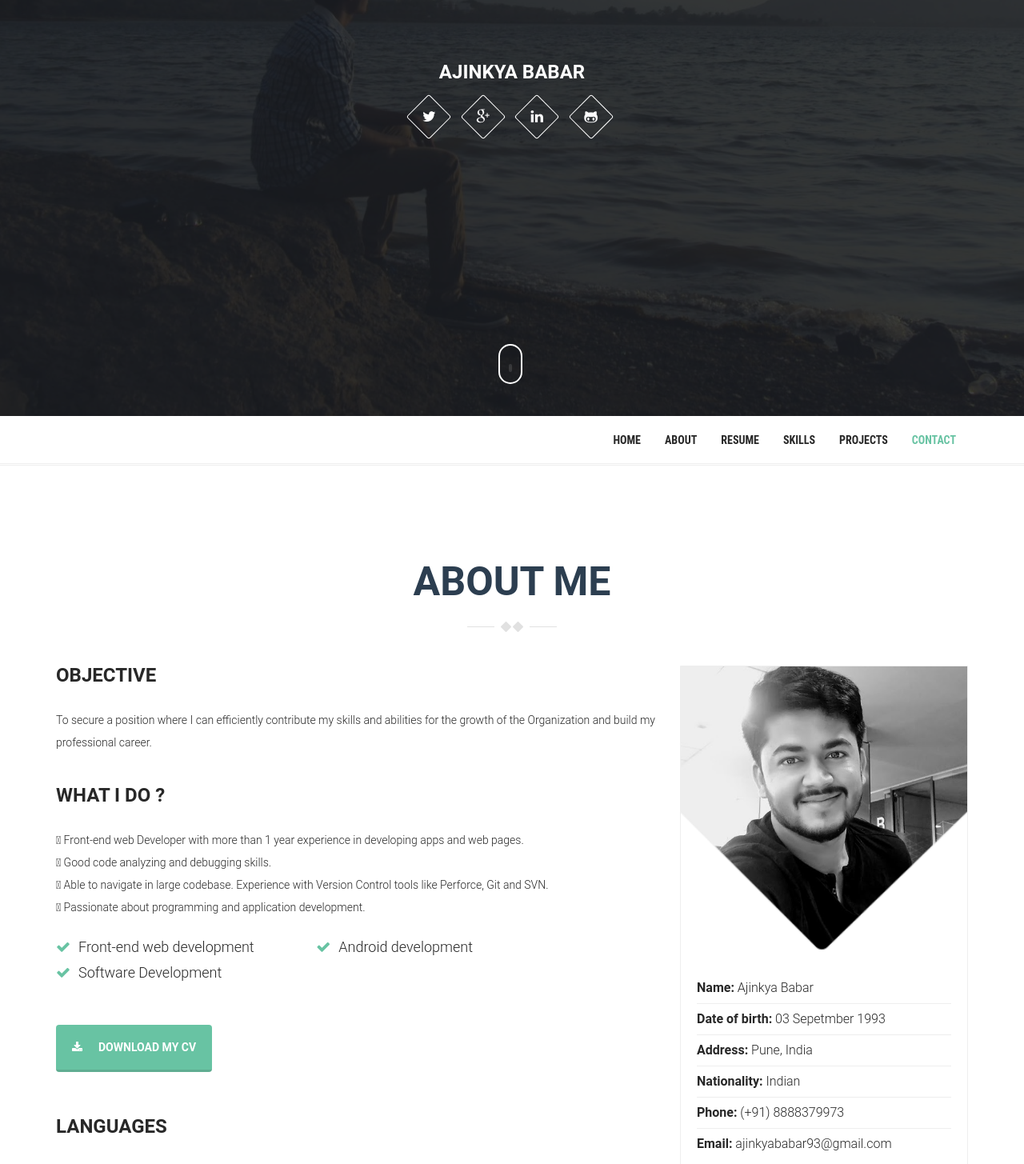
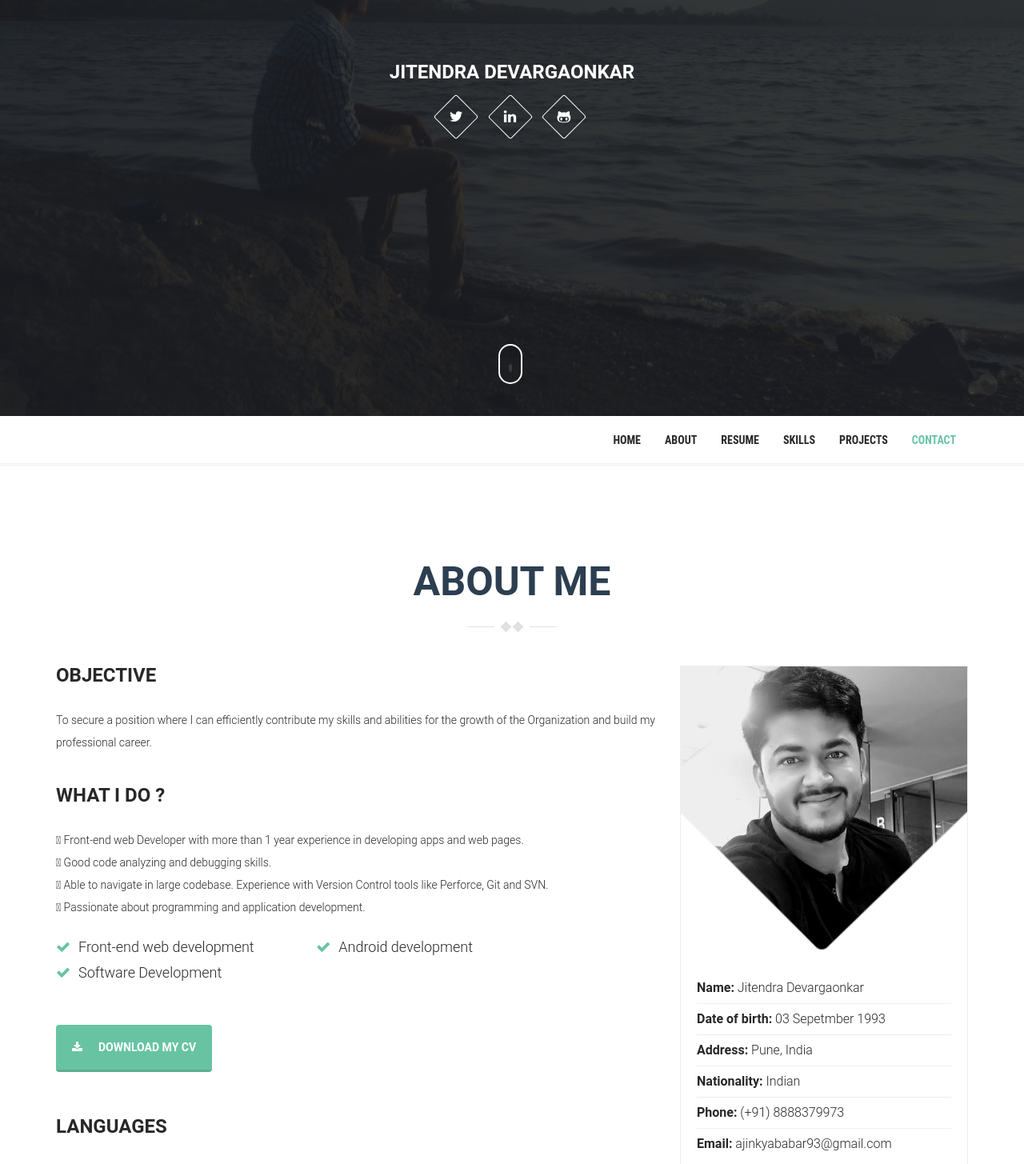
Before and after one commit to ajinkyababar/jitendrabdev.github.io, a plain HTML site: page index.html in a window 1280 px wide. Shown: the part 280-1735 px from the top of the page at 80% size. Drawn offline with nearby package versions, Linux system fonts and the light colour scheme; some packages are replaced by stand-ins of ours.

Commit message:
Update index.html

```diff
--- a/index.html
+++ b/index.html
@@ -11,11 +11,11 @@
 </script>
   <meta charset="UTF-8">
   <meta name="viewport" content="width=device-width, initial-scale=1.0">
-  <meta name="description" content="Ajinkya Babar">
+  <meta name="description" content="Jitendra Devargaonkar">
   <meta name="keywords" content="">
-  <meta name="author" content="Ajinkya Babar">
+  <meta name="author" content="Jitendra Devargaonkar">
 
-  <title>Ajinkya Babar – Portfolio</title>
+  <title>Jitendra Devargaonkar – Portfolio</title>
 
   <!-- Web Fonts -->
   <!--<link href='http://fonts.googleapis.com/css?family=Roboto:400,300,500,700' rel='stylesheet' type='text/css'> -->
@@ -58,7 +58,7 @@
   <!-- Home Section -->
   <section id="home" class="tt-fullHeight" data-stellar-vertical-offset="50" data-stellar-background-ratio="0.2">
     <div class="intro">
-      <div class="intro-sub">Ajinkya Babar</div>
+      <div class="intro-sub">Jitendra Devargaonkar</div>
 
       <!-- <div class="social-icons">
         <ul class="list-inline">
@@ -72,10 +72,9 @@
       <!-- /.social-icons -->
       <div class="social-icons">
         <ul class="social list-inline">
-          <li><a href="https://twitter.com/ajinkya_babar"><i class="fa fa-twitter"></i></a></li>
-          <li><a href="https://plus.google.com/u/0/115392246128159663420"><i class="fa fa-google-plus"></i></a></li>
-          <li><a href="https://www.linkedin.com/in/ajinkya-babar-022b8549/"><i class="fa fa-linkedin"></i></a></li>
-          <li><a href="https://github.com/ajinkyababar"><i class="fa fa-github-alt"></i></a></li>
+          <li><a href="/"><i class="fa fa-twitter"></i></a></li>
+          <li><a href="/"><i class="fa fa-linkedin"></i></a></li>
+          <li><a href="https://github.com/jitendrabdev"><i class="fa fa-github-alt"></i></a></li>
         </ul>
       </div>
     </div>
@@ -134,7 +133,7 @@
               <img src="assets/images/ajinkya.jpg" alt="">
             </div>
             <ul>
-              <li><strong>Name:</strong> Ajinkya Babar</li>
+              <li><strong>Name:</strong> Jitendra Devargaonkar</li>
               <li><strong>Date of birth:</strong> 03 Sepetmber 1993</li>
               <li><strong>Address:</strong> Pune, India</li>
               <li><strong>Nationality:</strong> Indian</li>
```
